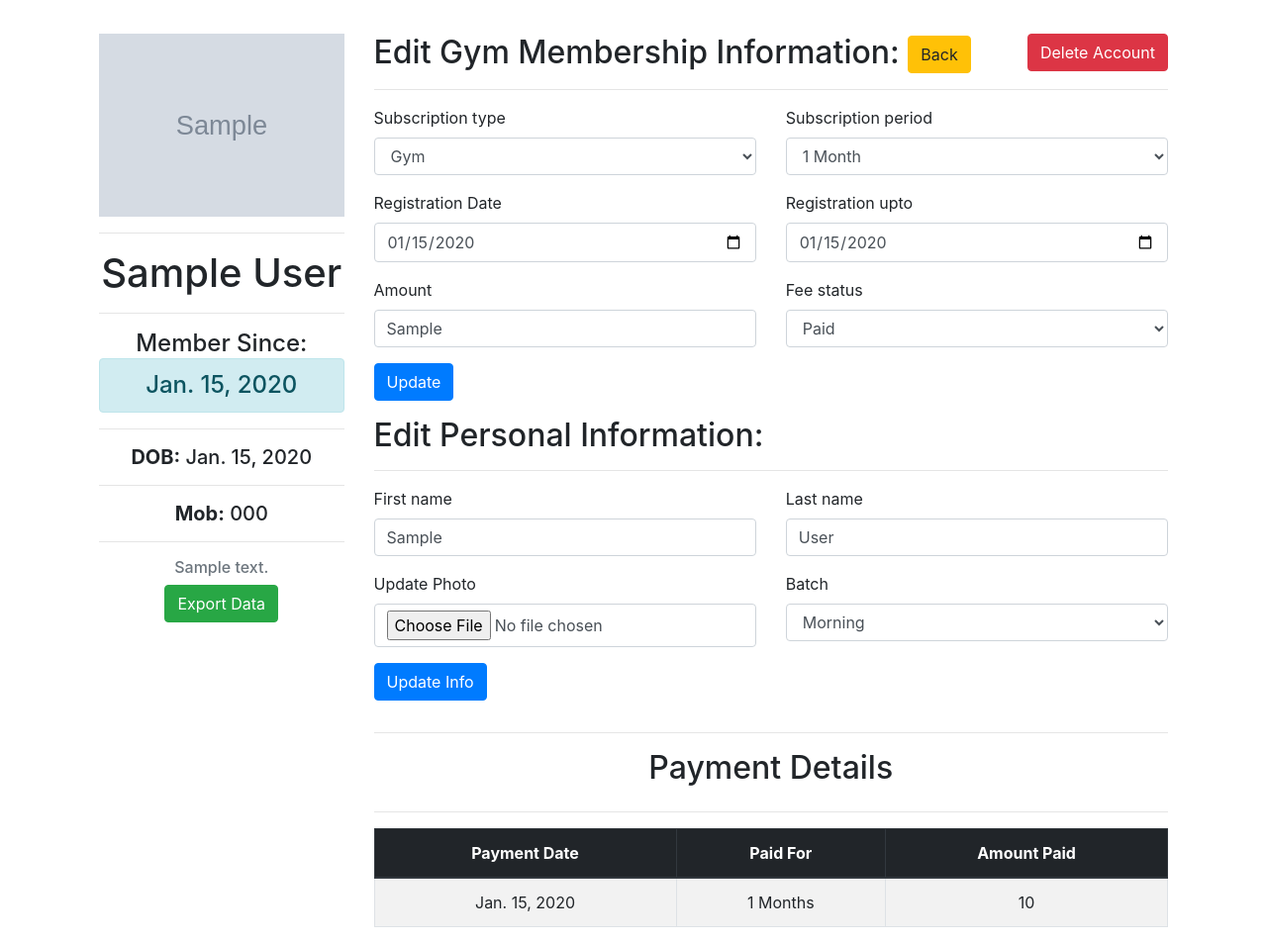
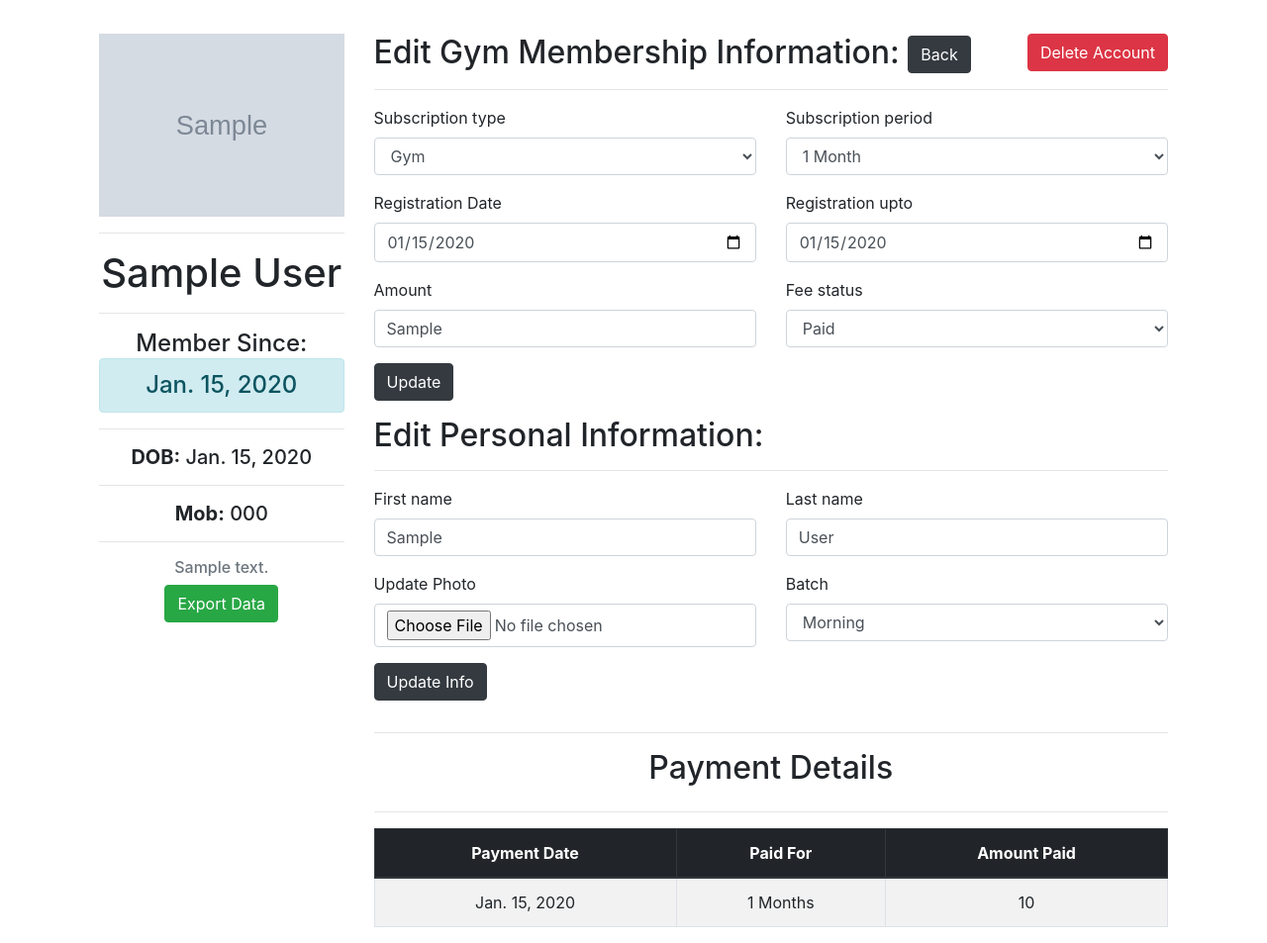
Before and after one commit to OmkarPathak/Django-Gym-Member-Manager, a Django app: page /members/update/1/ in a window 1280 px wide. Shown: the part 70-1023 px from the top of the page at 99% size. Run offline with Django 3.2, Linux system fonts and the light colour scheme; the first user in the database is signed in; tables that the repository leaves empty hold one stand-in row (Sample ...); some libraries are stand-ins or nearby versions.

Commit message:
Changed button colours

```diff
--- a/members/models.py
+++ b/members/models.py
@@ -78,7 +78,8 @@ class AddMemberForm(ModelForm):
 			'registration_date': forms.DateInput(attrs={'class': 'datepicker form-control', 'type': 'date'}),
 			'address': forms.Textarea(attrs={'cols': 80, 'rows': 3}),
 			'medical_history': forms.Textarea(attrs={'cols': 80, 'rows': 3}),
-			'dob': forms.DateInput(attrs={'class': 'datepicker form-control', 'type': 'date'})
+			'dob': forms.DateInput(attrs={'class': 'datepicker form-control', 'type': 'date'}),
+			'photo': forms.FileInput(attrs={'accept': 'image/*;capture=camera'})
 		}
 
 	def clean_mobile_number(self, *args, **kwargs):
--- a/members/templates/update.html
+++ b/members/templates/update.html
@@ -47,7 +47,7 @@
                   </div>
               {% endfor %}
           {% endif %}
-          <h2>Edit Gym Membership Information: <button class="btn btn-warning" onclick="goBack()">Back</button> <a href="/members/delete/{{ user.member_id }}/" onclick="return confirm('Are you sure you want to delete this? This will permanently delete the record!')"><button class="btn btn-danger float-right">Delete Account</button></a></h2>
+          <h2>Edit Gym Membership Information: <button class="btn btn-dark" onclick="goBack()">Back</button> <a href="/members/delete/{{ user.member_id }}/" onclick="return confirm('Are you sure you want to delete this? This will permanently delete the record!')"><button class="btn btn-danger float-right">Delete Account</button></a></h2>
           <hr>
           <form method="POST" action="{% url 'update_member' user.member_id %}" style="margin-top: 2%" enctype="multipart/form-data">
               {% csrf_token %}
@@ -81,7 +81,7 @@
                   {{ gym_form.fee_status | add_css:"form-control" }}
                 </div>
                 <div class="form-group col-lg-6 col-md-6 col-sm-12 col-xs-12">
-                  <input type="submit" class="btn btn-primary" name="gym_membership" value="Update" />
+                  <input type="submit" class="btn btn-dark" name="gym_membership" value="Update" />
                 </div>
               </div>
             </form>
@@ -110,7 +110,7 @@
                   {{ info_form.batch | add_css:"form-control" }}
                 </div>
                 <div class="form-group col-lg-6 col-md-6 col-sm-12 col-xs-12">
-                  <input type="submit" class="btn btn-primary" name="info" value="Update Info" />
+                  <input type="submit" class="btn btn-dark" name="info" value="Update Info" />
                 </div>
               </div>
             </form>
```
